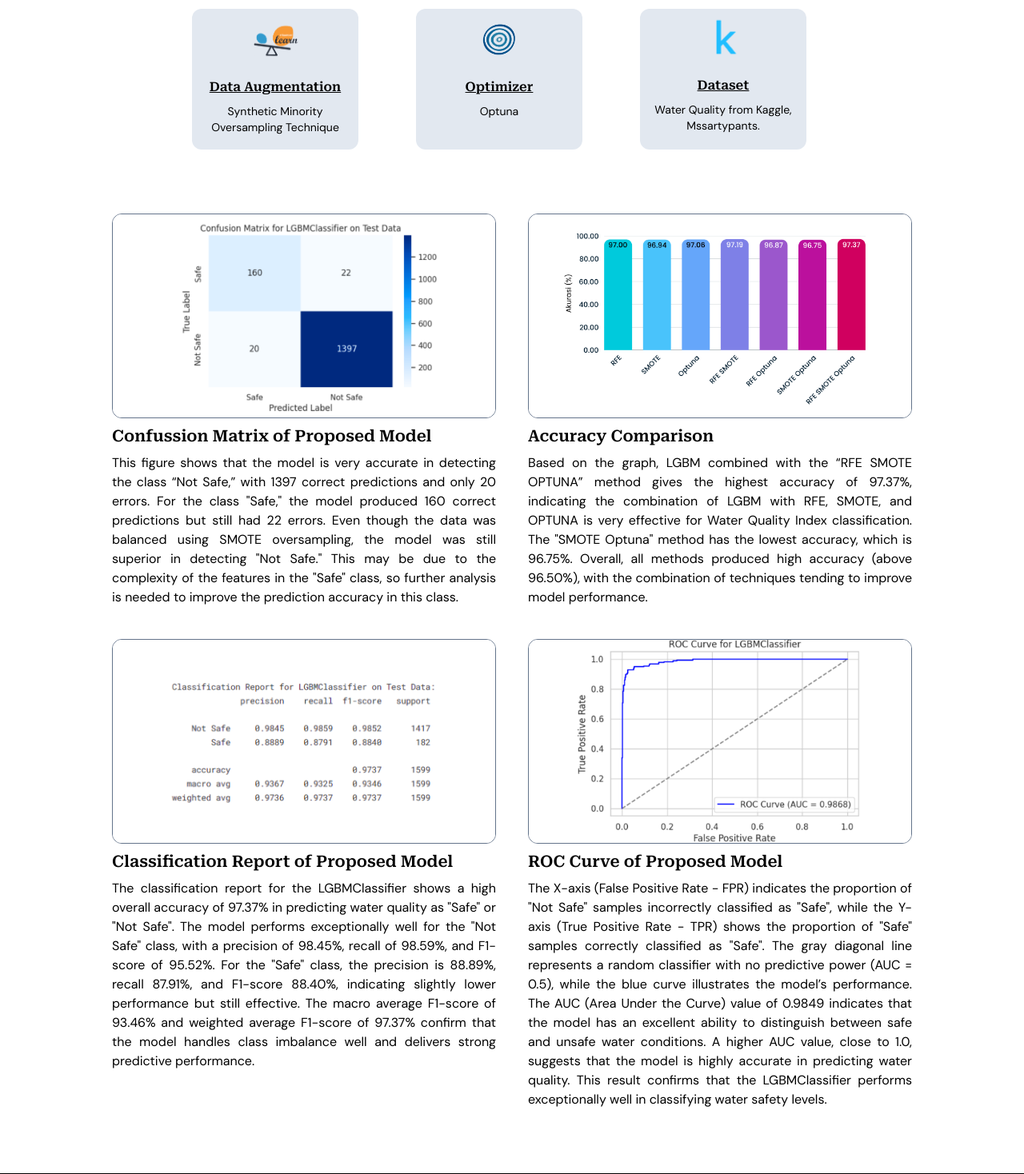
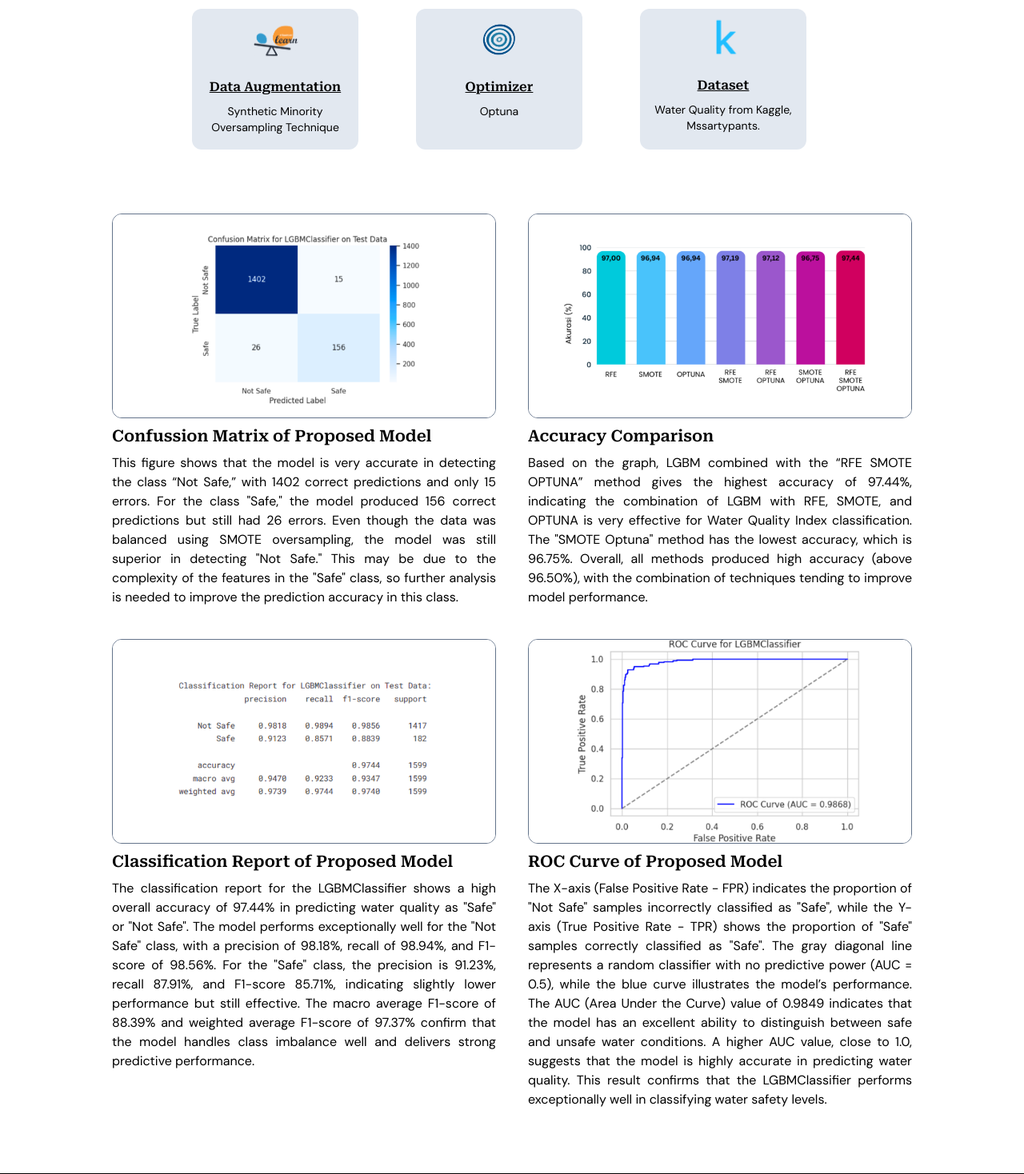
Before and after one commit to injanisgg/skripsi-wqi-prediction, a Flask app: page /model in a window 1280 px wide. Shown: the part 601-2069 px from the top of the page at 80% size. Run offline with Flask 3, Linux system fonts and the light colour scheme; parts of the project's set-up code (start-up, migrations or seed data) failed here and were passed over.

Commit message:
change picture

```diff
--- a/app/templates/model.html
+++ b/app/templates/model.html
@@ -65,14 +65,14 @@
         </div>
         <p class="text-xl font-semibold text-black font-serif">Confussion Matrix of Proposed Model</p>
         <p class="text-black font-sans xl:w-[30rem] text-justify">
-            This figure shows that the model is very accurate in detecting the class “Not Safe,” with 1397 correct predictions and only 20 errors. For the class "Safe," the model produced 160 correct predictions but still had 22 errors. Even though the data was balanced using SMOTE oversampling, the model was still superior in detecting "Not Safe." This may be due to the complexity of the features in the "Safe" class, so further analysis is needed to improve the prediction accuracy in this class.</p>
+            This figure shows that the model is very accurate in detecting the class “Not Safe,” with 1402 correct predictions and only 15 errors. For the class "Safe," the model produced 156 correct predictions but still had 26 errors. Even though the data was balanced using SMOTE oversampling, the model was still superior in detecting "Not Safe." This may be due to the complexity of the features in the "Safe" class, so further analysis is needed to improve the prediction accuracy in this class.</p>
     </div>
     <div class="flex flex-col gap-2">
         <div class="relative">
             <img src="{{ url_for('static', filename='img/comparative.png') }}" alt="water" class="xl:w-[30rem] xl:h-64 object-cover rounded-xl border border-slate-500">
         </div>
         <p class="text-xl font-semibold text-black font-serif">Accuracy Comparison</p>
-        <p class="text-black font-sans xl:w-[30rem] text-justify">Based on the graph, LGBM combined with the “RFE SMOTE OPTUNA” method gives the highest accuracy of 97.37%, indicating the combination of LGBM with RFE, SMOTE, and OPTUNA is very effective for Water Quality Index classification. The "SMOTE Optuna" method has the lowest accuracy, which is 96.75%. Overall, all methods produced high accuracy (above 96.50%), with the combination of techniques tending to improve model performance.</p>
+        <p class="text-black font-sans xl:w-[30rem] text-justify">Based on the graph, LGBM combined with the “RFE SMOTE OPTUNA” method gives the highest accuracy of 97.44%, indicating the combination of LGBM with RFE, SMOTE, and OPTUNA is very effective for Water Quality Index classification. The "SMOTE Optuna" method has the lowest accuracy, which is 96.75%. Overall, all methods produced high accuracy (above 96.50%), with the combination of techniques tending to improve model performance.</p>
     </div>
     <div class="flex flex-col gap-2">
         <div class="relative">
@@ -80,7 +80,7 @@
         </div>
         <p class="text-xl font-semibold text-black font-serif">Classification Report of Proposed Model</p>
         <p class="text-black font-sans xl:w-[30rem] text-justify">
-            The classification report for the LGBMClassifier shows a high overall accuracy of 97.37% in predicting water quality as "Safe" or "Not Safe". The model performs exceptionally well for the "Not Safe" class, with a precision of 98.45%, recall of 98.59%, and F1-score of 95.52%. For the "Safe" class, the precision is 88.89%, recall 87.91%, and F1-score 88.40%, indicating slightly lower performance but still effective. The macro average F1-score of 93.46% and weighted average F1-score of 97.37% confirm that the model handles class imbalance well and delivers strong predictive performance.</p>
+            The classification report for the LGBMClassifier shows a high overall accuracy of 97.44% in predicting water quality as "Safe" or "Not Safe". The model performs exceptionally well for the "Not Safe" class, with a precision of 98.18%, recall of 98.94%, and F1-score of 98.56%. For the "Safe" class, the precision is 91.23%, recall 87.91%, and F1-score 85.71%, indicating slightly lower performance but still effective. The macro average F1-score of 88.39% and weighted average F1-score of 97.37% confirm that the model handles class imbalance well and delivers strong predictive performance.</p>
     </div>
     <div class="flex flex-col gap-2">
         <div class="relative">
```
Also changed, not shown: app/static/img/class-report.png, app/static/img/comparative.png, app/static/img/conf-matrix.png.
